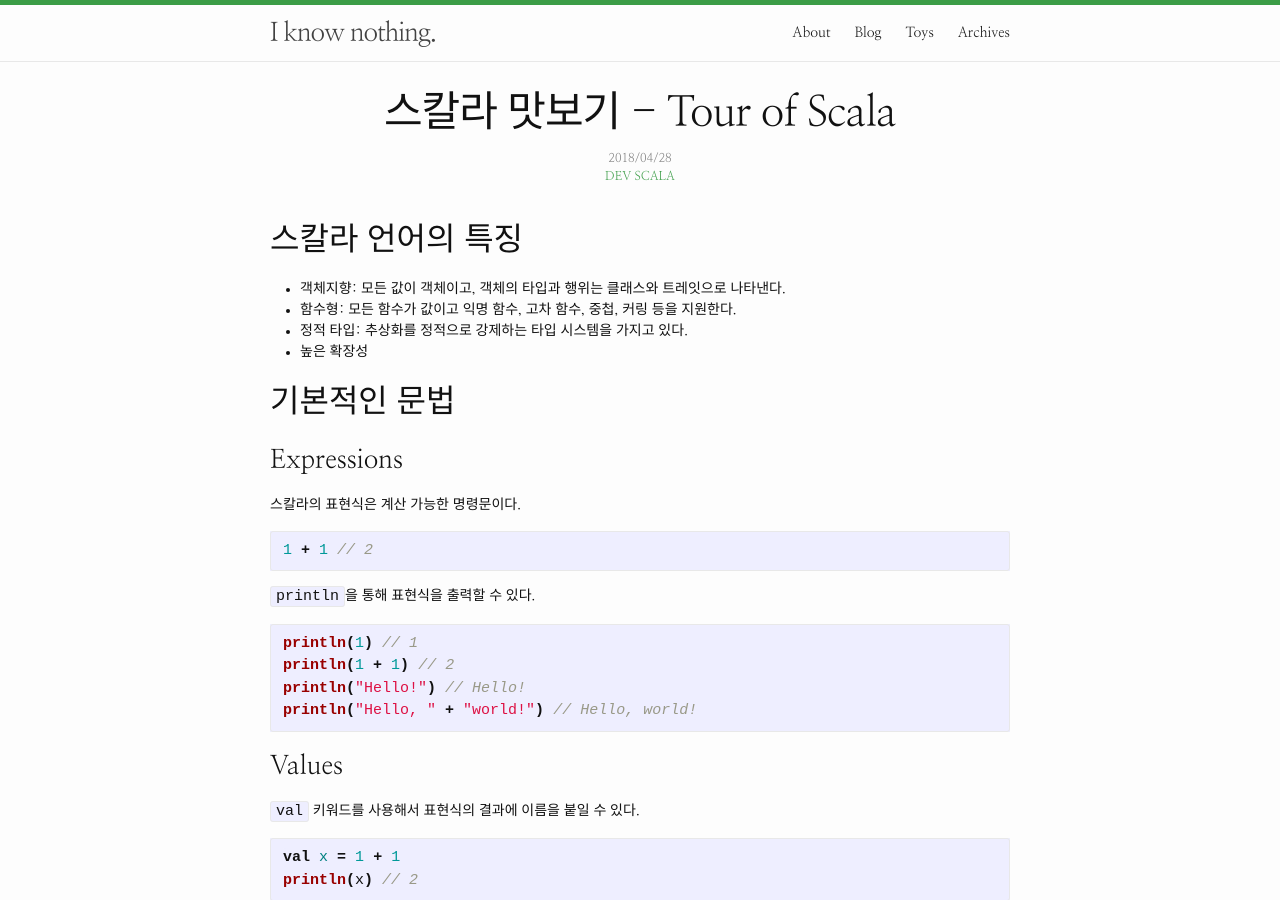
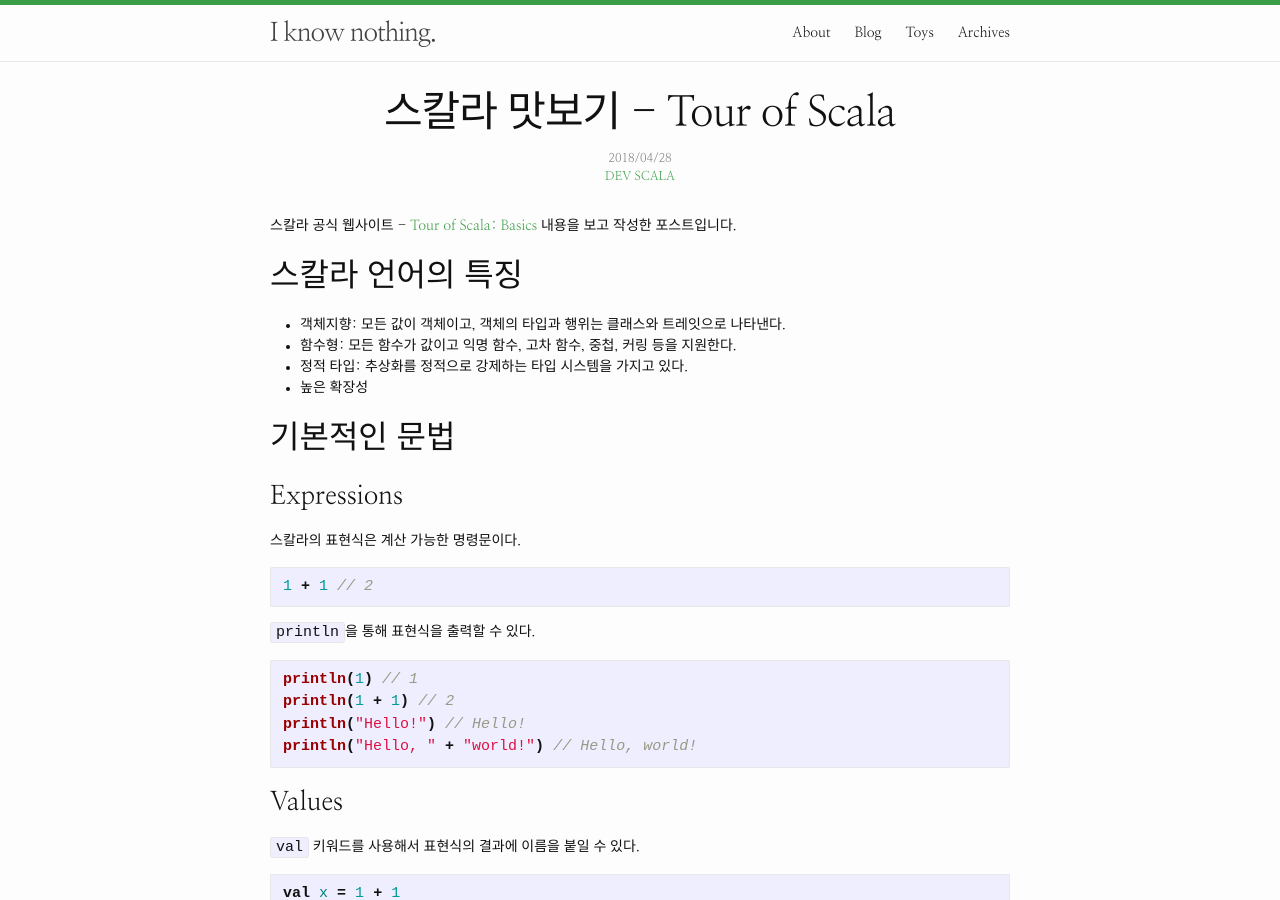
Before and after one commit to sshplendid/sshplendid.github.io, a Jekyll site: the page built from _posts/2018-04-28-tour-of-scala.md, in a window 1280 px wide and 900 px high. Built offline with Jekyll 4.4.1, drawn with Linux system fonts in a browser that asks for light colours; comment, search, counter and statistics services are not loaded.

Commit message:
Update 2018-04-28-tour-of-scala.md

```diff
--- a/_posts/2018-04-28-tour-of-scala.md
+++ b/_posts/2018-04-28-tour-of-scala.md
@@ -5,6 +5,7 @@
 categories: [blog, dev, scala]
 tags: [scala, 스칼라]
 ---
+스칼라 공식 웹사이트 - [Tour of Scala: Basics](https://docs.scala-lang.org/tour/basics.html) 내용을 보고 작성한 포스트입니다.
 
 ## 스칼라 언어의 특징
 
```
